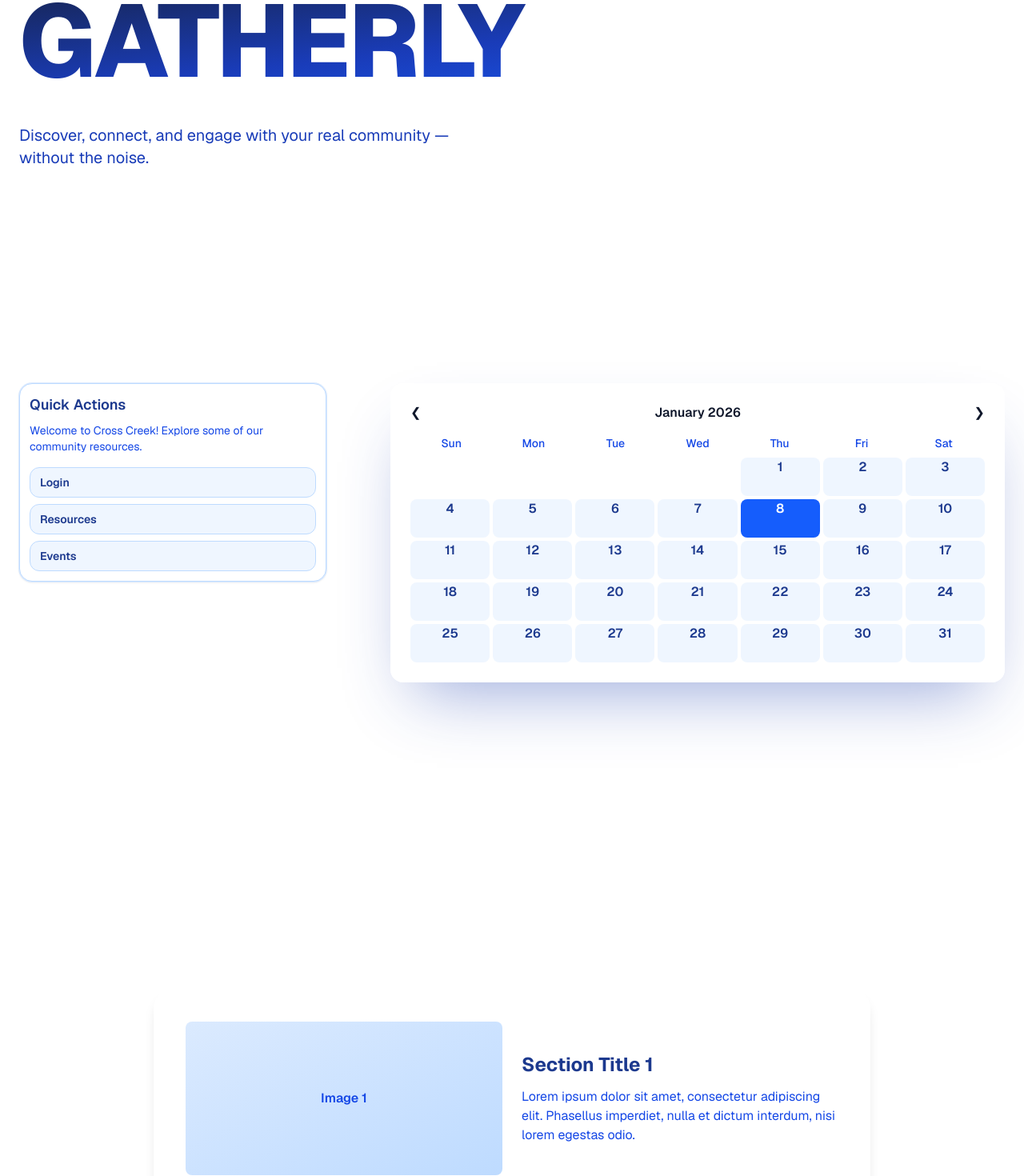
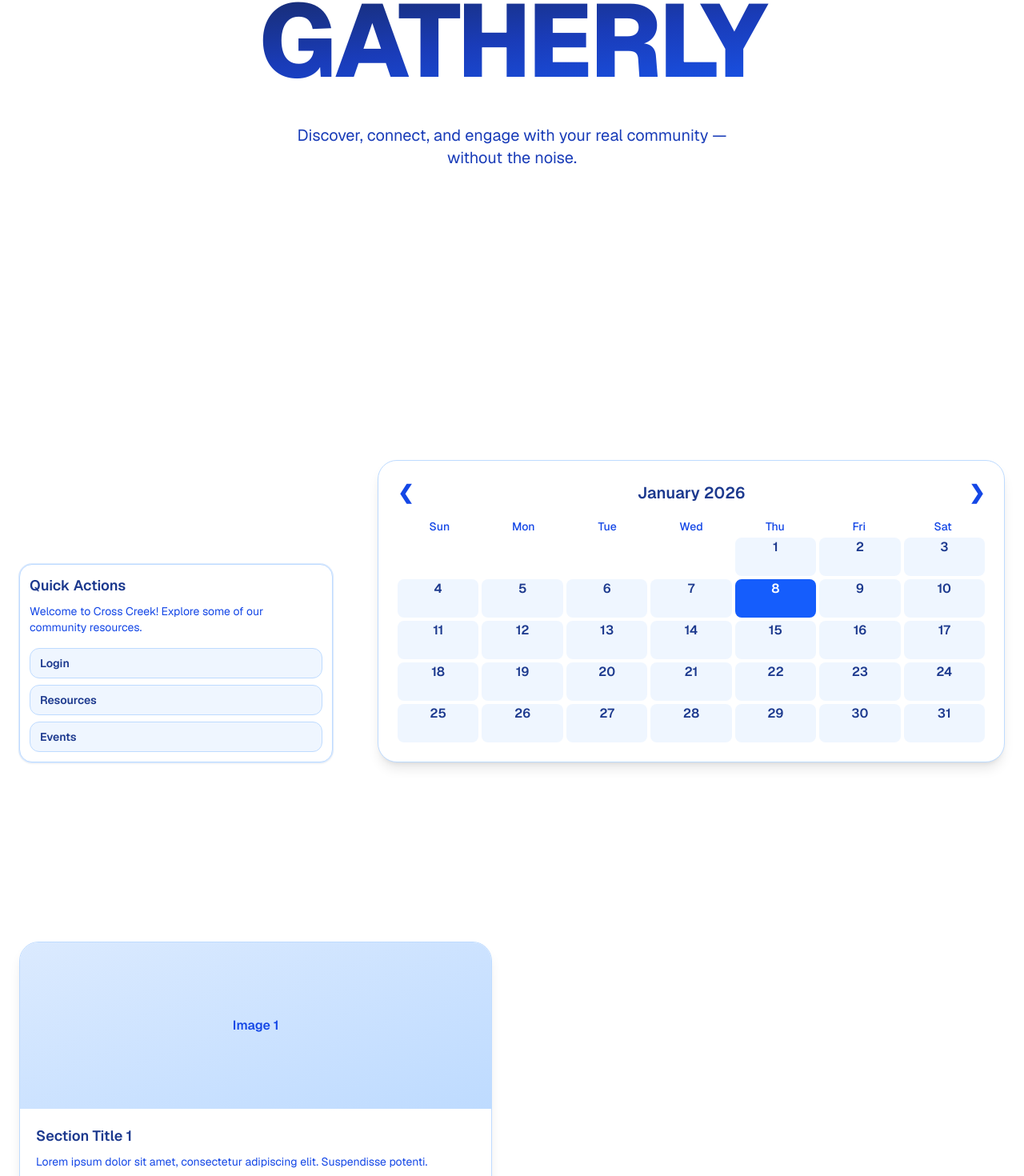
Before and after one commit to TSA-Group/tsa_group_starter, a Next.js app: page / in a window 1280 px wide. Shown: the part 377-1847 px from the top of the page at 80% size. Built offline with nearby package versions, Linux system fonts and the light colour scheme.

Commit message:
Update page.tsx

```diff
--- a/app/page.tsx
+++ b/app/page.tsx
@@ -1,25 +1,9 @@
 "use client";
 
 import React, { useState, useEffect, useRef } from "react";
-import { motion, AnimatePresence, Variants, useScroll, useMotionValue, useTransform } from "framer-motion";
+import { motion, AnimatePresence, useScroll, useTransform, useMotionValue } from "framer-motion";
 import Link from "next/link";
 import { QuickActions } from "./QuickActions";
-
-/* ---------------- ANIMATIONS ---------------- */
-const container: Variants = {
-  hidden: {},
-  show: { transition: { staggerChildren: 0.1 } },
-};
-
-const fadeUp: Variants = {
-  hidden: { opacity: 0, y: 50 },
-  show: { opacity: 1, y: 0, transition: { duration: 0.8, ease: "easeOut" } },
-};
-
-const cardPop: Variants = {
-  hidden: { opacity: 0, y: 30, scale: 0.95 },
-  show: { opacity: 1, y: 0, scale: 1, transition: { duration: 0.6, ease: "easeOut" } },
-};
 
 /* ---------------- ORB CONFIG ---------------- */
 const ORBS = [
@@ -30,134 +14,193 @@ const ORBS = [
   { size: 100, color: "rgba(59,130,246,0.2)", top: 60, left: 50, speed: 0.25 },
 ];
 
-/* ---------------- PAGE ---------------- */
+/* ---------------- VARIANTS ---------------- */
+const container = {
+  hidden: {},
+  show: { transition: { staggerChildren: 0.12 } },
+};
+
+const fadeUp = {
+  hidden: { opacity: 0, y: 18, filter: "blur(4px)" },
+  show: { opacity: 1, y: 0, filter: "blur(0px)", transition: { duration: 0.6, ease: "easeOut" } },
+};
+
+const cardPop = {
+  hidden: { opacity: 0, y: 10, scale: 0.98 },
+  show: { opacity: 1, y: 0, scale: 1, transition: { duration: 0.55, ease: "easeOut" } },
+};
+
+/* ---------------- MAIN PAGE ---------------- */
 export default function Home() {
   const year = new Date().getFullYear();
+  const [calendarDate, setCalendarDate] = useState(new Date());
+  const [selectedDate, setSelectedDate] = useState<Date | null>(null);
   const { scrollY } = useScroll();
-  const scrollRange = 2500;
+  const [scrollRange, setScrollRange] = useState(0);
+  const calendarRef = useRef<HTMLDivElement>(null);
 
-  // Motion values for orbs
+  const [mousePos, setMousePos] = useState({ x: 0, y: 0 });
   const orbX = ORBS.map(() => useMotionValue(0));
   const orbY = ORBS.map(() => useMotionValue(0));
 
-  // Mouse position
-  const [mousePos, setMousePos] = useState({ x: 0, y: 0 });
-
+  /* ---------------- MOUSE ---------------- */
   useEffect(() => {
     const handleMouse = (e: MouseEvent) => setMousePos({ x: e.clientX, y: e.clientY });
     window.addEventListener("mousemove", handleMouse);
     return () => window.removeEventListener("mousemove", handleMouse);
   }, []);
 
-  // Update orb positions based on scroll + mouse
+  /* ---------------- SCROLL RANGE ---------------- */
   useEffect(() => {
+    setScrollRange(document.body.scrollHeight - window.innerHeight);
     return scrollY.onChange((y) => {
       ORBS.forEach((orb, i) => {
-        orbY[i].set(-200 * orb.speed * (y / scrollRange) + ((mousePos.y / window.innerHeight - 0.5) * 200 * orb.speed));
+        orbY[i].set(
+          -200 * orb.speed * (y / (document.body.scrollHeight - window.innerHeight)) +
+          ((mousePos.y / window.innerHeight - 0.5) * 200 * orb.speed)
+        );
         orbX[i].set((mousePos.x / window.innerWidth - 0.5) * 200 * orb.speed);
       });
     });
   }, [scrollY, mousePos]);
 
+  /* ---------------- CLICK OUTSIDE CALENDAR ---------------- */
+  useEffect(() => {
+    const handleClickOutside = (event: MouseEvent) => {
+      if (calendarRef.current && !calendarRef.current.contains(event.target as Node)) {
+        setSelectedDate(null);
+      }
+    };
+    document.addEventListener("mousedown", handleClickOutside);
+    return () => document.removeEventListener("mousedown", handleClickOutside);
+  }, []);
+
+  /* ---------------- BACKGROUND ---------------- */
+  const background = useTransform(scrollY, [0, scrollRange * 0.3, scrollRange], ["#ffffff", "#EEF4FA", "#E5E9EF"]);
+  const greyOverlay = useTransform(scrollY, [scrollRange * 0.3, scrollRange * 0.6], ["rgba(226,232,240,0)", "rgba(203,213,225,0.65)"]);
+  const blueOverlay = useTransform(scrollY, [scrollRange * 0.6, scrollRange], ["rgba(15,23,42,0)", "rgba(15,23,42,0.15)"]);
+
+  /* ---------------- HERO PARALLAX ---------------- */
+  const heroY = useTransform(scrollY, [0, scrollRange * 0.5], [0, -120]);
+  const heroTextY = useTransform(scrollY, [0, scrollRange * 0.5], [0, -60]);
+  const heroScale = useTransform(scrollY, [0, scrollRange * 0.5], [1, 1.05]);
+
   /* ---------------- CALENDAR ---------------- */
-  const [calendarDate, setCalendarDate] = useState(new Date());
-  const [selectedDate, setSelectedDate] = useState<Date | null>(null);
+  const now = new Date();
+  const texasToday = new Date(now.toLocaleString("en-US", { timeZone: "America/Chicago" }));
+  texasToday.setHours(0, 0, 0, 0);
+
   const calYear = calendarDate.getFullYear();
   const calMonth = calendarDate.getMonth();
-  const daysOfWeek = ["Sun","Mon","Tue","Wed","Thu","Fri","Sat"];
+  const daysOfWeek = ["Sun", "Mon", "Tue", "Wed", "Thu", "Fri", "Sat"];
   const monthNames = ["January","February","March","April","May","June","July","August","September","October","November","December"];
+
+  const events = [
+    { title:"Neighborhood Meetup", dateString:"2025-12-21T14:00:00", location:"Community Park", details:"Meet local residents and join community discussions." },
+    { title:"Community Dinner", dateString:"2025-12-21T18:00:00", location:"Downtown Church", details:"Enjoy a free meal and fellowship with neighbors." },
+    { title:"Clothing Drive", dateString:"2025-12-22T10:00:00", location:"Westside Center", details:"Donate clothes for those in need and volunteer." },
+  ];
 
   const generateCalendarDays = () => {
     const firstDay = new Date(calYear, calMonth, 1).getDay();
     const daysInMonth = new Date(calYear, calMonth + 1, 0).getDate();
-    const days: (Date | null)[] = [];
-    for (let i = 0; i < firstDay; i++) days.push(null);
-    for (let i = 1; i <= daysInMonth; i++) {
-      const d = new Date(calYear, calMonth, i); d.setHours(0,0,0,0);
+    const days:(Date|null)[] = [];
+    for(let i=0;i<firstDay;i++) days.push(null);
+    for(let i=1;i<=daysInMonth;i++){
+      const d = new Date(calYear, calMonth, i);
+      d.setHours(0,0,0,0);
       days.push(d);
     }
     return days;
   };
   const calendarDays = generateCalendarDays();
 
-  const events = [
-    { title: "Neighborhood Meetup", dateString: "2025-12-21T14:00:00", location: "Community Park", details: "Meet local residents and join discussions." },
-    { title: "Community Dinner", dateString: "2025-12-21T18:00:00", location: "Downtown Church", details: "Enjoy a free meal and fellowship." },
-    { title: "Clothing Drive", dateString: "2025-12-22T10:00:00", location: "Westside Center", details: "Donate clothes for those in need." },
-  ];
-
-  /* ---------------- SCROLL GRADIENTS ---------------- */
-  const baseBg = useTransform(scrollY, [0, scrollRange*0.25, scrollRange], ["#ffffff","#EEF3F9","#E5E9EF"]);
-  const greyOverlay = useTransform(scrollY, [scrollRange*0.35, scrollRange*0.6], ["rgba(226,232,240,0)","rgba(203,213,225,0.65)"]);
-  const blueOverlay = useTransform(scrollY, [scrollRange*0.6, scrollRange], ["rgba(15,23,42,0)","rgba(15,23,42,0.15)"]);
-
-  const heroY = useTransform(scrollY,[0,scrollRange*0.5],[0,-120]);
-  const heroTextY = useTransform(scrollY,[0,scrollRange*0.5],[0,-60]);
-
   return (
-    <motion.div style={{background: baseBg}} className="relative min-h-screen overflow-x-hidden text-slate-900">
+    <motion.div layoutRoot initial="hidden" animate="show" variants={container} style={{background}} className="min-h-screen overflow-x-hidden text-slate-950">
 
       {/* FLOATING ORBS */}
       {ORBS.map((orb,i)=>(
-        <motion.div key={i} style={{x: orbX[i], y: orbY[i], width: orb.size, height: orb.size, top: `${orb.top}%`, left: `${orb.left}%`, backgroundColor: orb.color}} className="absolute rounded-full pointer-events-none -z-10"/>
+        <motion.div key={i} style={{x: orbX[i], y: orbY[i], width:orb.size, height:orb.size, top:`${orb.top}%`, left:`${orb.left}%`, backgroundColor:orb.color}} className="absolute rounded-full pointer-events-none -z-10 blur-xl"/>
       ))}
 
       {/* OVERLAYS */}
-      <motion.div style={{backgroundColor: greyOverlay}} className="fixed inset-0 pointer-events-none -z-20"/>
-      <motion.div style={{backgroundColor: blueOverlay}} className="fixed inset-0 pointer-events-none -z-20"/>
+      <motion.div style={{backgroundColor:greyOverlay}} className="fixed inset-0 pointer-events-none -z-20"/>
+      <motion.div style={{backgroundColor:blueOverlay}} className="fixed inset-0 pointer-events-none -z-20"/>
 
       {/* HERO */}
-      <motion.header style={{y: heroY}} className="min-h-[95vh] flex flex-col justify-center max-w-7xl mx-auto px-6">
-        <motion.h1 style={{y: heroTextY}} animate={{scale:[1,1.03,1]}} transition={{duration:6,repeat:Infinity,ease:"easeInOut"}} className="text-8xl sm:text-9xl font-extrabold tracking-tight text-transparent bg-clip-text bg-gradient-to-br from-blue-950 via-blue-800 to-blue-600">
+      <motion.header style={{y:heroY, scale:heroScale}} className="min-h-[95vh] relative flex flex-col justify-center max-w-7xl mx-auto px-6">
+        <div className="absolute -top-20 left-0 w-full h-[70vh] bg-gradient-to-br from-blue-100 via-blue-50 to-blue-200 rounded-b-[80px] shadow-lg -z-10"/>
+        <motion.h1 style={{y:heroTextY}} animate={{scale:[1,1.03,1]}} transition={{duration:6,repeat:Infinity,ease:"easeInOut"}} className="text-8xl sm:text-9xl font-extrabold tracking-tight text-transparent bg-clip-text bg-gradient-to-br from-blue-950 via-blue-800 to-blue-600 text-center">
           GATHERLY
         </motion.h1>
-        <motion.p style={{y: heroTextY}} className="mt-10 max-w-xl text-xl text-blue-800">
+        <motion.p style={{y:heroTextY}} className="mt-10 max-w-xl text-xl text-blue-800 text-center mx-auto">
           Discover, connect, and engage with your real community — without the noise.
         </motion.p>
       </motion.header>
 
-      {/* CALENDAR + QUICK ACTIONS */}
-      <motion.main className="max-w-7xl mx-auto px-6 pb-72 flex flex-col lg:flex-row gap-20">
-        <motion.section style={{y: heroTextY}} className="lg:w-1/3">
-          <QuickActions />
+      {/* QUICKACTIONS + CALENDAR */}
+      <motion.main className="max-w-7xl mx-auto px-6 pb-32 flex flex-col lg:flex-row gap-10 lg:gap-14 mt-24">
+        <motion.section initial={{opacity:0,x:-50}} whileInView={{opacity:1,x:0}} viewport={{once:true}} transition={{duration:0.8}} className="lg:w-1/3 flex flex-col justify-end">
+          <QuickActions/>
         </motion.section>
 
-        <motion.section className="lg:w-2/3">
-          <motion.div className="bg-white/70 backdrop-blur-xl rounded-2xl border border-white/40 shadow-[0_40px_80px_-30px_rgba(30,64,175,0.45)] p-6">
-            <div className="flex justify-between mb-4">
-              <button onClick={()=>setCalendarDate(new Date(calYear,calMonth-1,1))}>❮</button>
-              <h3 className="font-semibold">{monthNames[calMonth]} {calYear}</h3>
-              <button onClick={()=>setCalendarDate(new Date(calYear,calMonth+1,1))}>❯</button>
+        <motion.section initial={{opacity:0,x:50}} whileInView={{opacity:1,x:0}} viewport={{once:true}} transition={{duration:0.8}} className="lg:w-2/3 flex flex-col justify-end">
+          <motion.div ref={calendarRef} layout variants={cardPop} className="bg-white rounded-3xl border border-blue-200 shadow-lg p-6">
+            {/* CALENDAR HEADER */}
+            <div className="flex items-center justify-between mb-4">
+              <button onClick={()=>setCalendarDate(new Date(calYear, calMonth-1,1))} className="text-blue-700 text-2xl font-bold">❮</button>
+              <h3 className="text-lg sm:text-xl font-semibold text-blue-900">{monthNames[calMonth]} {calYear}</h3>
+              <button onClick={()=>setCalendarDate(new Date(calYear, calMonth+1,1))} className="text-blue-700 text-2xl font-bold">❯</button>
             </div>
-            <div className="grid grid-cols-7 text-center text-sm font-medium text-blue-700 mb-2">
-              {daysOfWeek.map(d=><div key={d}>{d}</div>)}
+
+            {/* DAYS OF WEEK */}
+            <div className="grid grid-cols-7 text-xs sm:text-sm text-blue-700 font-medium mb-1">
+              {daysOfWeek.map((d)=> <div key={d} className="text-center">{d}</div>)}
             </div>
+
+            {/* CALENDAR GRID WITH ANIMATED DAYS */}
             <div className="grid grid-cols-7 gap-1">
-              {calendarDays.map((date,i)=>{
-                if(!date) return <div key={i}/>;
-                const isToday = date.toDateString() === new Date().toDateString();
-                const isSelected = date.getTime() === selectedDate?.getTime();
-                const hasEvent = events.some(e => new Date(e.dateString).toDateString() === date.toDateString());
+              {calendarDays.map((date,idx)=>{
+                if(!date) return <div key={idx}/>;
+                const isToday = date.getTime()===texasToday.getTime();
+                const isSelected = date.getTime()===selectedDate?.getTime();
+                const hasEvent = events.some(event=>{
+                  const eDate = new Date(event.dateString);
+                  return eDate.getFullYear()===date.getFullYear() && eDate.getMonth()===date.getMonth() && eDate.getDate()===date.getDate();
+                });
                 return (
-                  <div key={i} className={`relative flex flex-col items-center justify-start h-12 w-full rounded-lg text-sm sm:text-base font-semibold cursor-pointer transition-colors ${isSelected?"bg-blue-400 text-white":isToday?"bg-blue-600 text-white":"bg-blue-50 hover:bg-blue-100 text-blue-900"}`} onClick={()=>setSelectedDate(prev => (prev?.getTime()===date.getTime()?null:date))}>
-                    <span>{date.getDate()}</span>
-                    {hasEvent && <span className="block mt-1 w-2 h-2 bg-blue-500 rounded-full"/>}
-                  </div>
-                )
+                  <motion.div key={idx} initial={{opacity:0, y:20}} whileInView={{opacity:1,y:0}} viewport={{once:true}} transition={{duration:0.3,delay:(idx%7)*0.05}} className={`relative flex flex-col items-center justify-start h-12 w-full rounded-lg text-sm sm:text-base font-semibold cursor-pointer transition-colors ${
+                    isSelected ? "bg-blue-400 text-white" : isToday ? "bg-blue-600 text-white" : "bg-blue-50 hover:bg-blue-100 text-blue-900"
+                  }`} onClick={()=>setSelectedDate(prev=>prev && prev.getTime()===date.getTime()?null:date)}>
+                    <span className="block">{date.getDate()}</span>
+                    {hasEvent && <motion.span layoutId={`dot-${idx}`} className="block mt-1 w-2 h-2 bg-blue-500 rounded-full"/>}
+                  </motion.div>
+                );
               })}
             </div>
+
+            {/* EVENTS POPUP */}
             <AnimatePresence>
               {selectedDate && (
                 <motion.div initial={{opacity:0,y:10}} animate={{opacity:1,y:0}} exit={{opacity:0,y:10}} className="mt-4 bg-white border border-blue-200 rounded-2xl shadow p-4 overflow-y-auto max-h-96">
                   <h3 className="font-semibold text-blue-900 mb-2">Events on {selectedDate.toLocaleDateString()}</h3>
-                  {events.filter(e=>new Date(e.dateString).toDateString()===selectedDate.toDateString()).map((event,i)=>(
-                    <div key={i} className="border-l-4 border-blue-500 pl-3 mb-2">
-                      <p className="font-semibold text-blue-800">{event.title}</p>
-                      <p className="text-xs text-blue-700">{event.location}</p>
-                      <p className="text-xs text-blue-700">{event.details}</p>
-                    </div>
-                  ))}
-                  {events.filter(e=>new Date(e.dateString).toDateString()===selectedDate.toDateString()).length===0 && <p className="text-blue-700 text-sm">No events for this day</p>}
+                  {events.filter(event=>{
+                    const eDate = new Date(event.dateString);
+                    return eDate.getFullYear()===selectedDate.getFullYear() && eDate.getMonth()===selectedDate.getMonth() && eDate.getDate()===selectedDate.getDate();
+                  }).length>0 ? (
+                    <ul className="space-y-3">
+                      {events.filter(event=>{
+                        const eDate = new Date(event.dateString);
+                        return eDate.getFullYear()===selectedDate.getFullYear() && eDate.getMonth()===selectedDate.getMonth() && eDate.getDate()===selectedDate.getDate();
+                      }).map((event,i)=>(
+                        <motion.li key={i} whileHover={{scale:1.02}} className="border-l-4 border-blue-500 pl-3 cursor-pointer transition-transform">
+                          <p className="font-semibold text-blue-800">{event.title}</p>
+                          <p className="text-xs text-blue-700">{event.location}</p>
+                          <p className="text-xs text-blue-700">{event.details}</p>
+                        </motion.li>
+                      ))}
+                    </ul>
+                  ) : <p className="text-blue-700 text-sm">No events for this day</p>}
                 </motion.div>
               )}
             </AnimatePresence>
@@ -165,22 +208,50 @@ export default function Home() {
         </motion.section>
       </motion.main>
 
-      {/* CONTENT SECTIONS */}
-      <section className="py-24 px-6 space-y-24">
-        {Array.from({length:6}).map((_,i)=>(
-          <motion.div key={i} variants={fadeUp} viewport={{once:true}} className="max-w-4xl mx-auto p-10 bg-white/70 backdrop-blur-xl rounded-3xl shadow-lg flex flex-col md:flex-row items-center gap-6">
-            <div className="w-full md:w-1/2 h-48 bg-gradient-to-br from-blue-100 to-blue-200 rounded-lg flex items-center justify-center text-blue-700 font-semibold">
-              Image {i+1}
+      {/* ---------- CONTENT SECTIONS + CURVED DIVIDERS ---------- */}
+      {[...Array(8)].map((_,i)=>{
+        const align = i%2===0?"left":"right";
+        return (
+          <React.Fragment key={i}>
+            <motion.section initial="hidden" variants={container} className={`max-w-7xl mx-auto px-6 my-24`}>
+              <motion.div variants={fadeUp} initial="hidden" whileInView="show" viewport={{once:true,margin:"-100px"}} className={`flex ${align==="right"?"justify-end":"justify-start"}`}>
+                <Link href="#" className="block w-full md:w-[48%]">
+                  <motion.div whileHover={{y:-8,scale:1.02}} transition={{type:"spring",stiffness:260,damping:18}} className="bg-white rounded-3xl border border-blue-200 shadow-lg overflow-hidden cursor-pointer">
+                    <div className="h-52 bg-gradient-to-br from-blue-100 to-blue-200 flex items-center justify-center text-blue-700 font-semibold">Image {i+1}</div>
+                    <div className="p-5 space-y-2">
+                      <h3 className="text-lg font-semibold text-blue-900">Section Title {i+1}</h3>
+                      <p className="text-sm text-blue-700">Lorem ipsum dolor sit amet, consectetur adipiscing elit. Suspendisse potenti.</p>
+                      <span className="inline-block mt-2 text-sm font-semibold text-blue-600">Learn more →</span>
+                    </div>
+                  </motion.div>
+                </Link>
+              </motion.div>
+            </motion.section>
+            {/* SVG CURVED DIVIDER */}
+            <div className="-mt-16">
+              <svg viewBox="0 0 1440 120" preserveAspectRatio="none" className="w-full h-20">
+                <path d="M0,0 C480,120 960,0 1440,120 L1440,0 L0,0 Z" fill="rgba(229,233,239,0.3)"/>
+              </svg>
             </div>
-            <div className="w-full md:w-1/2">
-              <h3 className="text-2xl font-bold text-blue-900 mb-3">Section Title {i+1}</h3>
-              <p className="text-blue-700">Lorem ipsum dolor sit amet, consectetur adipiscing elit. Phasellus imperdiet, nulla et dictum interdum, nisi lorem egestas odio.</p>
-            </div>
-          </motion.div>
-        ))}
+          </React.Fragment>
+        );
+      })}
+
+      {/* OUR STORY */}
+      <section className="w-full mt-40 mb-40 px-6">
+        <h2 className="text-4xl sm:text-5xl font-extrabold text-blue-900 text-center mb-12">Our Story!</h2>
+        <div className="w-full max-w-4xl mx-auto p-10 rounded-3xl shadow-lg text-blue-900 bg-gradient-to-br from-blue-50 via-blue-100 to-blue-50 border border-blue-200">
+          <p className="mb-6"><span className="font-bold text-blue-700">2023 – The Idea:</span> The initial concept for Gatherly was formed to give communities a single place to connect.</p>
+          <p className="mb-6"><span className="font-bold text-blue-700">2024 – Building the Platform:</span> Core layouts, animations, and interactive features were developed.</p>
+          <p className="mb-6"><span className="font-bold text-blue-700">2025 – Public Launch:</span> Gatherly launched with events, calendars, and community tools.</p>
+          <p><span className="font-bold text-blue-700">Looking Ahead:</span> Expanding neighborhoods, stories, and ways for people to get involved.</p>
+        </div>
       </section>
 
-      <footer className="py-8 text-center text-sm text-slate-700 bg-slate-100">© {year} Gatherly. All rights reserved.</footer>
+      {/* FOOTER */}
+      <footer className="border-t border-blue-200 bg-white py-4 text-center text-sm text-blue-700 bg-blue-50 rounded-t-3xl">
+        © {year} Gatherly. All rights reserved.
+      </footer>
     </motion.div>
   );
 }
```
